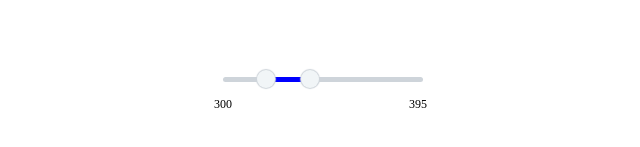
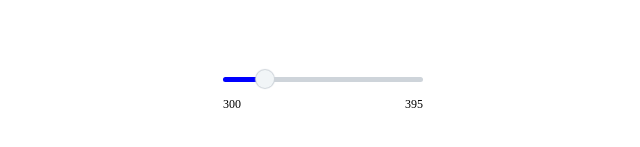
Before and after one commit to oykudemir/component_trials, a React (Vite) app in the folder component_trials/: page / in a window 1280 px wide. Shown: the part 331-478 px from the top of the page, without its empty margins (317-957 px from the left). Built offline with nearby package versions, Linux system fonts and the light colour scheme.

Commit message:
custom renderers partially handled and tooltip visibility changes

```diff
--- a/component_trials/src/components/Slider.tsx
+++ b/component_trials/src/components/Slider.tsx
@@ -7,9 +7,11 @@ interface ThumbProps {
   displayValue: number;
   showTooltip: boolean;
   setShowTooltip: Dispatch<SetStateAction<boolean>>;
+  handleRenderer?: React.ComponentType;
+  tooltipRenderer?: React.ComponentType;
 }
 
-const Handle = styled.div`
+const DefaultHandle = styled.div`
   position: absolute;
   margin-top: 2px;
   transform: translate(-50%, -50%);
@@ -17,24 +19,18 @@ const Handle = styled.div`
   border: none;
   border-radius: 50%;
   box-shadow: 0 0 1px 1px #ced4da;
-  cursor: pointer;
   height: 18px;
   width: 18px;
   z-index: 3;
   margin-left: -1px;
 `;
 
-const Tooltip = styled.div`
-  position: absolute;
-  bottom: 20px;
-  transform: translate(-50%, -50%);
+const DefaultTooltip = styled.div`
   background-color: black;
-  color: white;
-  padding: 5px;
+  padding: 10px;
   border-radius: 3px;
   font-size: 12px;
   white-space: nowrap;
-  visibility: hidden;
   box-shadow: 5px 5px 5px rgba(0, 0, 0, 0.1);
   &::after {
     content: '';
@@ -48,17 +44,63 @@ const Tooltip = styled.div`
   }
 `;
 
+const SliderContainer = styled.div`
+  position: relative;
+  width: 200px;
+  display: flex;
+  flex-direction: row;
+`;
+
+const SliderTrack = styled.div`
+  border-radius: 3px;
+  height: 5px;
+  position: absolute;
+  background-color: #ced4da;
+  width: 100%;
+  z-index: 1;
+`;
+
+const SliderRange = styled.div`
+  position: absolute;
+  background-color: black;
+  z-index: 2;
+  border-radius: 3px;
+  height: 5px;
+  &::hover {
+  cursor: pointer;
+  }
+
+`;
+
+
+
 export const Thumb = forwardRef<HTMLDivElement, ThumbProps>((props, ref) => {
 
-  //const [showTooltip, setShowToolTip] = useState(false);
-
+  const Handle = props.handleRenderer || DefaultHandle;
+  const Tooltip =  props.tooltipRenderer || DefaultTooltip;
 
   return (
     <div style={{ position: 'relative', transform: 'none' }} ref={ref}>
-      <Handle onMouseDown={(e) => { props.onMouseDown(e); props.setShowTooltip(true) }} onMouseUp={(e) => { props.onMouseUp(e); props.setShowTooltip(false) }} />
-      <Tooltip style={{ visibility: props.showTooltip ? 'visible' : 'hidden' }} >
-        {props.displayValue}
-      </Tooltip>
+      <div style={{ position: 'absolute', transform: 'translate(-50%, -50%)',  cursor: 'pointer', zIndex: 3, marginLeft:'-1px'}}
+      onMouseDown={(e) => {props.onMouseDown(e); props.setShowTooltip(true) }} onMouseUp={(e) => { props.onMouseUp(e); props.setShowTooltip(false) }}>
+        <Handle/>
+      </div>
+      <div style={{ position: 'absolute', display: 'inline-block', bottom: '20px', transform: 'translate(-50%, -50%)', visibility: props.showTooltip ? 'visible' : 'hidden' }}>
+        <div style={{ width: '20px', height: '20px', }}>
+          <Tooltip/>
+        </div>
+        <div style={{
+          position: 'absolute',
+          top: '50%',
+          left: '50%',
+          fontSize: '10px',
+          transform: 'translate(-50%, -50%)',
+          userSelect: 'none',
+          color:'white'
+        }}>
+          <p>{props.displayValue}</p>
+        </div>
+      </div>
     </div>
   )
 });
@@ -74,9 +116,11 @@ interface SliderProps {
     max: number;
   }
   onChange: (newValue: { min: number; max: number }) => void;
+  handleRenderer?: React.ComponentType;
+  tooltipRenderer?: React.ComponentType;
 }
 
-export const Slider = ({ rangeColor, type = 'single', min, max, step = 1, value = { min: min, max: max }, onChange }: SliderProps) => {
+export const Slider = ({ rangeColor, type = 'single', min, max, step = 1, value = { min: min, max: max }, onChange, handleRenderer, tooltipRenderer}: SliderProps) => {
 
   const [minVal, setMinVal] = useState(min + Math.round((value.min - min) / step) * step);
   const [maxVal, setMaxVal] = useState(min + Math.round((value.max - min) / step) * step);
@@ -249,13 +293,17 @@ export const Slider = ({ rangeColor, type = 'single', min, max, step = 1, value
     setIsDraggingThumbTwo(false);
   };
 
-  const handleMouseUpLeftThumb = () => {
+  const handleMouseUpFirstThumb = () => {
     setIsDraggingThumbOne(false);
+    setShowTooltipOne(false);
+
   };
 
 
   const handleMouseUpSecondThumb = () => {
     setIsDraggingThumbTwo(false);
+    setShowTooltipTwo(false);
+
   };
 
   useEffect(() => {
@@ -276,51 +324,48 @@ export const Slider = ({ rangeColor, type = 'single', min, max, step = 1, value
   }, [isDragging, isDraggingThumbOne, isDraggingThumbTwo]);
 
   return (
+    <>
+      <div>
+        {type === 'multi' ? (
+          <div>
 
-
-    <>
-      <div className="slider-container">
-        {type === 'multi' ? (
-          <div className='cont'>
-
-            <div className="slider" ref={trackRef}>
+            <SliderContainer ref={trackRef}>
               <Thumb ref={thumbOneRef} onMouseDown={handleMouseDownFirstThumb}
-                onMouseUp={handleMouseUpLeftThumb} displayValue={thumbOneVal}
+                onMouseUp={handleMouseUpFirstThumb} displayValue={thumbOneVal}
                 showTooltip={showTooltipOne} setShowTooltip={setShowTooltipOne}
+                handleRenderer={handleRenderer} tooltipRenderer={tooltipRenderer}
               />
               <Thumb ref={thumbTwoRef} onMouseDown={handleMouseDownSecondThumb}
                 onMouseUp={handleMouseUpSecondThumb} displayValue={thumbTwoVal}
                 showTooltip={showTooltipTwo} setShowTooltip={setShowTooltipTwo}
+                handleRenderer={handleRenderer} tooltipRenderer={tooltipRenderer}
               />
-              <div className="slider__track" onMouseDown={handleMouseDownTrack}>
-                <div
+              <SliderTrack onMouseDown={handleMouseDownTrack}>
+                <SliderRange
                   ref={rangeRef}
-                  className="slider__range"
                   style={{ cursor: isDragging ? 'grabbing' : 'grab', backgroundColor: rangeColor || 'blue' }}
                   onMouseDown={handleMouseDown}
-                ></div>
-              </div>
-              <div className="slider__left-value">{Math.round(min)}</div>
-              <div className="slider__right-value">{Math.round(max)}</div>
-            </div>
+                ></SliderRange>
+              </SliderTrack>
+              <div style={{ position:'absolute', fontSize: '12px', marginTop: '20px', userSelect: 'none'}}>{Math.round(min)}</div>
+              <div style={{ position:'absolute', fontSize: '12px', marginTop: '20px', right: '0px', userSelect: 'none'}}>{Math.round(max)}</div>
+            </SliderContainer>
           </div>
         )
           :
-          (<div className='cont'>
-            <div className="slider" ref={trackRef}>
-              <Thumb ref={thumbOneRef} onMouseDown={handleMouseDownFirstThumb} onMouseUp={handleMouseUpLeftThumb} displayValue={thumbOneVal}
+          (<div>
+            <SliderContainer ref={trackRef}>
+              <Thumb ref={thumbOneRef} onMouseDown={handleMouseDownFirstThumb} onMouseUp={handleMouseUpFirstThumb} displayValue={thumbOneVal}
               showTooltip={showTooltipOne} setShowTooltip={setShowTooltipOne}/>
-              <div className="slider__track" onMouseDown={handleMouseDownTrack}>
-                <div
+              <SliderTrack>
+                <SliderRange
                   ref={rangeRef}
-                  className="slider__range"
                   style={{ backgroundColor: rangeColor || 'blue' }}
-                  onMouseDown={handleMouseDown}
-                ></div>
-              </div>
-              <div className="slider__left-value">{Math.round(minVal)}</div>
-              <div className="slider__right-value">{Math.round(maxVal)}</div>
-            </div>
+                ></SliderRange>
+              </SliderTrack>
+              <div style={{ position:'absolute', fontSize: '12px', marginTop: '20px', userSelect: 'none'}}>{Math.round(min)}</div>
+              <div style={{ position:'absolute', fontSize: '12px', marginTop: '20px', right: '0px', userSelect: 'none'}}>{Math.round(max)}</div>
+            </SliderContainer>
           </div>)}
       </div>
     </>
--- a/component_trials/src/screens/Home.tsx
+++ b/component_trials/src/screens/Home.tsx
@@ -10,11 +10,9 @@ const Home = () => {
     console.log("min=" + newVal.min +" max=" + newVal.max);
   }
 
-
-
   return (
     <div style={{display: 'flex', justifyContent: 'center', height:'100vh', alignItems:'center'}}>
-        <Slider type='multi' min={300} max={395} rangeColor='blue' step={7} value={val} onChange={handleValueChange}/>
+      <Slider type='single' min={300} max={395} rangeColor='blue' step={7} value={val} onChange={handleValueChange}/>
     </div>
   )
 }
```
Also changed, not shown: component_trials/src/stories/Button.tsx (+0 -1 lines), component_trials/src/stories/Header.tsx (+0 -1 lines).
